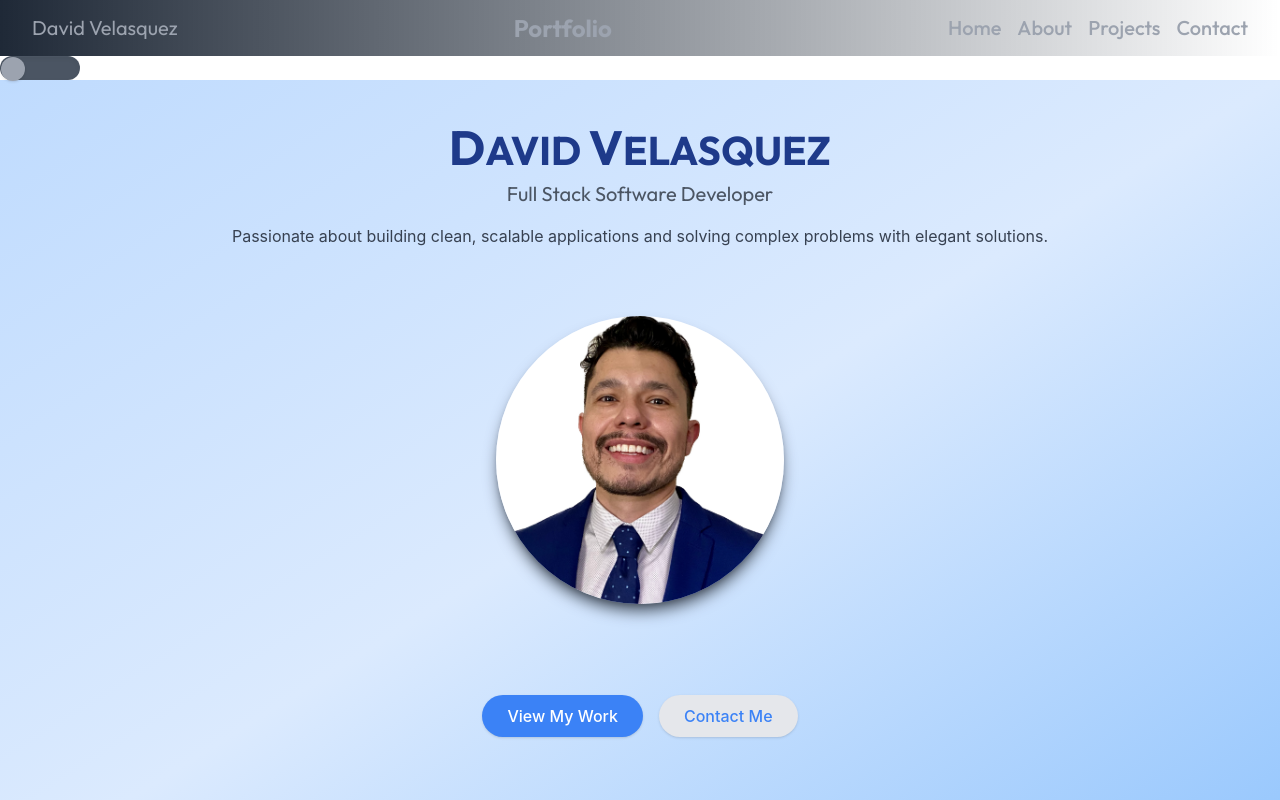
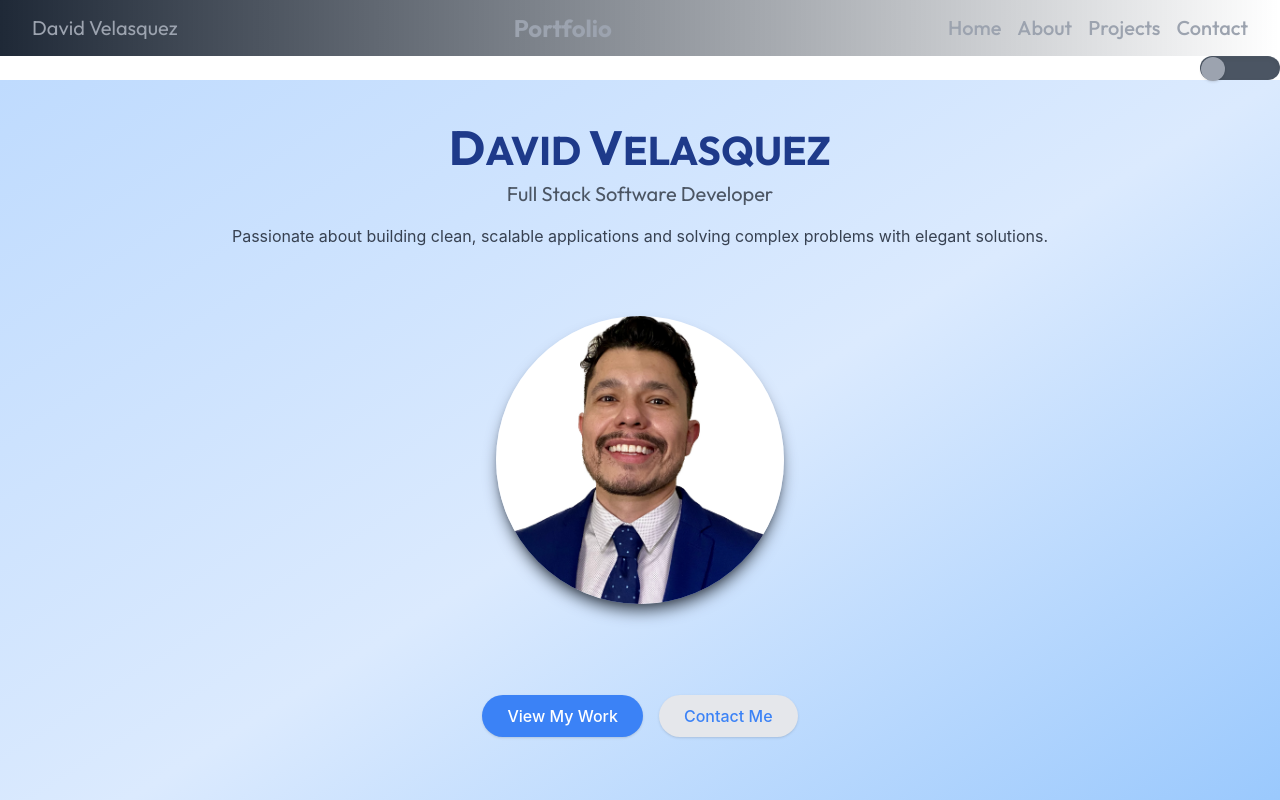
Before and after one commit to davidxv15/Portfolio-2, a React (Vite) app: page / in a window 1280 px wide. Shown: the top 800 px of the page. Built offline with nearby package versions, Linux system fonts and the light colour scheme; grey boxes are pictures that could not be loaded.

Commit message:
Toggle: relocate and text swap

```diff
--- a/src/App.tsx
+++ b/src/App.tsx
@@ -19,7 +19,7 @@ const App: React.FC = () => {
     <div>
       <div className="sticky top-0 z-50 justify-between">
         <Navbar /></div>
-        <div className="mr-auto font-outfit">
+        <div className="mr-auto flex justify-end font-outfit">
       <ThemeToggle
           themes={[' ', 'grayscale', 'invert', 'sepia']}
           onThemeChange={handleThemeChange}
--- a/src/components/ThemeToggle.tsx
+++ b/src/components/ThemeToggle.tsx
@@ -22,6 +22,9 @@ const ThemeToggle: React.FC<ThemeToggleProps> = ({
 
   return (
     <div className="flex items-center">
+      <span className="ml-4 text-sm font-medium text-gray-600">
+        {themes[currentThemeIndex]}
+      </span>
       <button
         onClick={handleToggle}
         className="relative w-20 h-6 bg-gray-600 rounded-full shadow-inner focus:outline-none hover:border-red-600"
@@ -32,9 +35,6 @@ const ThemeToggle: React.FC<ThemeToggleProps> = ({
           className="absolute left-0 top-0 h-6 w-6 bg-gray-400 rounded-full shadow transform transition-transform duration-300 ease-in-out"
         ></div>
       </button>
-      <span className="ml-4 text-sm font-medium text-gray-600">
-        {themes[currentThemeIndex]}
-      </span>
     </div>
   );
 };
```
